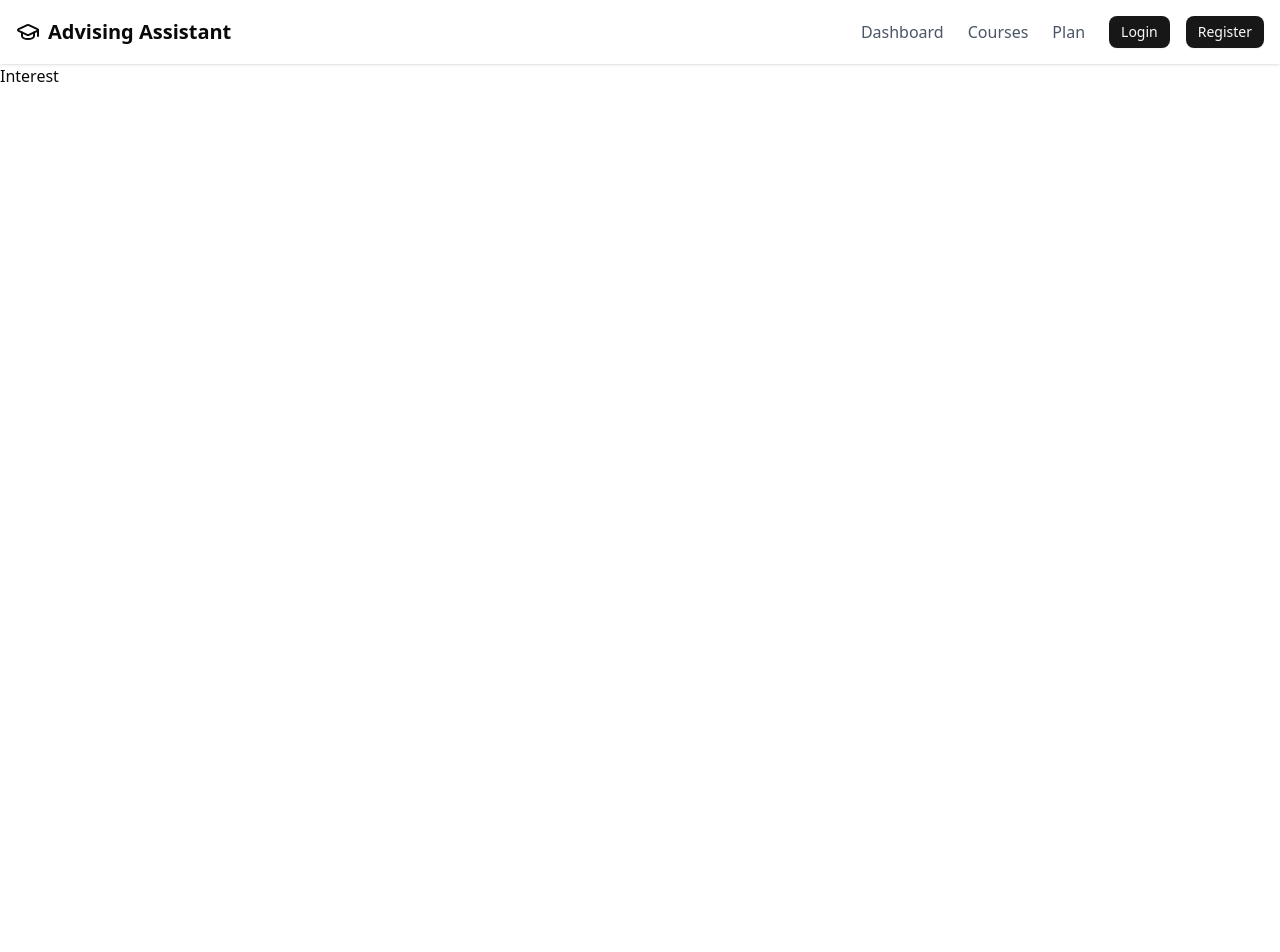
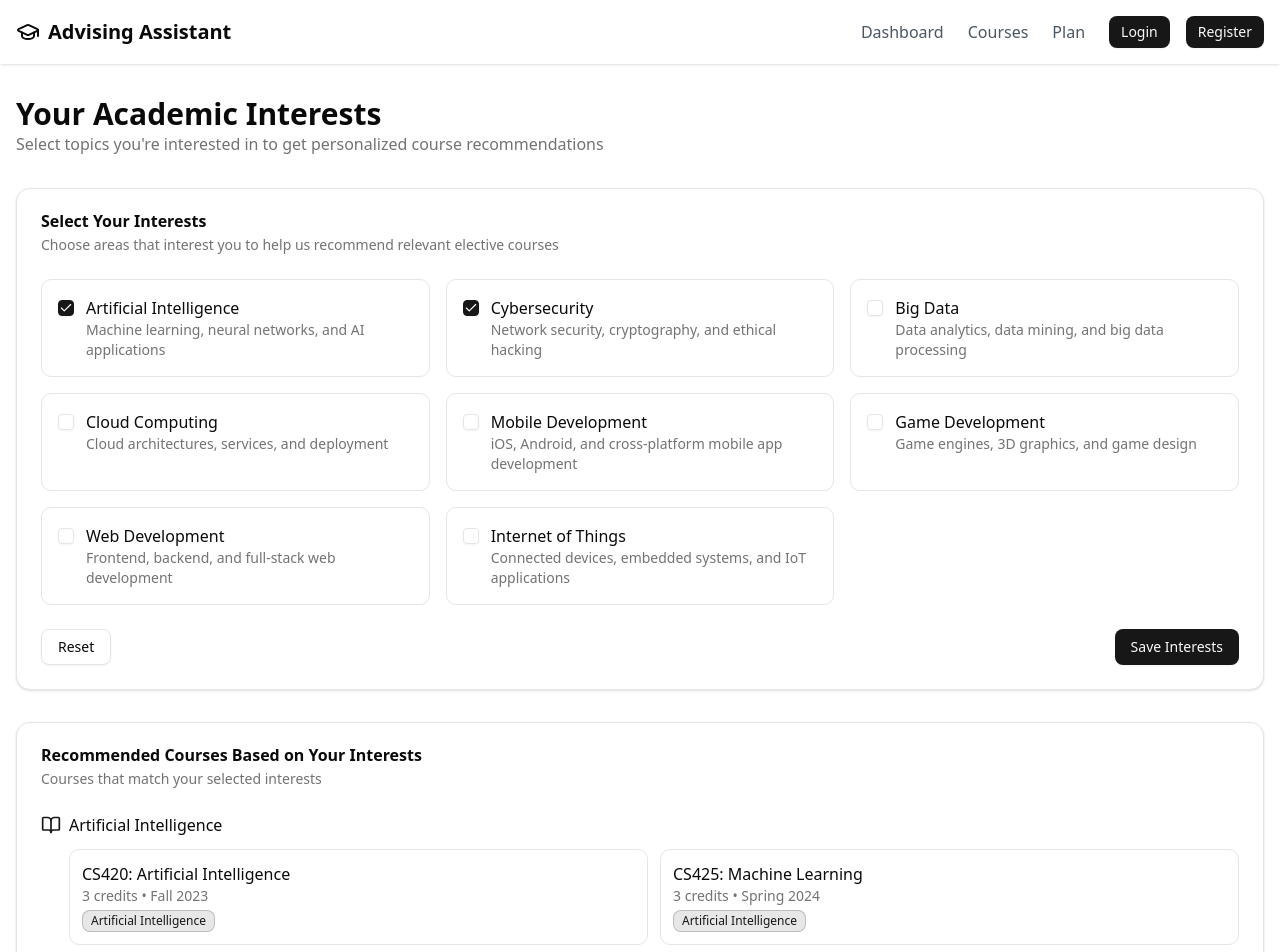
Before and after one commit to yelishgiri/CSC414-AdvisingAssitant, a Next.js app in the folder advising-assistant/: page /interests in a window 1280 px wide. Shown: the top 952 px of the page. Before the commit the page ends 800 px from the top, so only its background shows below. Built offline with nearby package versions, Linux system fonts and the light colour scheme.

Commit message:
Add The Interest Page To The Advising Assistant

```diff
--- a/advising-assistant/src/app/interests/page.js
+++ b/advising-assistant/src/app/interests/page.js
@@ -1,7 +1,230 @@
-export default function Interest() {
+"use client";
+
+import { useState, useEffect } from "react";
+import {
+  Card,
+  CardContent,
+  CardDescription,
+  CardFooter,
+  CardHeader,
+  CardTitle,
+} from "@/components/ui/card";
+import { Button } from "@/components/ui/button";
+import { Checkbox } from "@/components/ui/checkbox";
+import { Badge } from "@/components/ui/badge";
+import { Alert, AlertDescription, AlertTitle } from "@/components/ui/alert";
+import { CheckCircle2, BookOpen } from "lucide-react";
+import {
+  fetchStudentData,
+  fetchInterestAreas,
+  updateStudentInterests,
+} from "@/lib/api";
+
+export default function InterestsPage() {
+  const [studentData, setStudentData] = useState(null);
+  const [interestAreas, setInterestAreas] = useState([]);
+  const [selectedInterests, setSelectedInterests] = useState([]);
+  const [loading, setLoading] = useState(true);
+  const [saving, setSaving] = useState(false);
+  const [savedSuccess, setSavedSuccess] = useState(false);
+
+  useEffect(() => {
+    const loadData = async () => {
+      try {
+        const student = await fetchStudentData("student123");
+        setStudentData(student);
+        setSelectedInterests(student.interests);
+
+        const areas = await fetchInterestAreas();
+        setInterestAreas(areas);
+      } catch (error) {
+        console.error("Failed to load data:", error);
+      } finally {
+        setLoading(false);
+      }
+    };
+
+    loadData();
+  }, []);
+
+  const handleInterestToggle = (interest) => {
+    setSelectedInterests((prev) =>
+      prev.includes(interest)
+        ? prev.filter((i) => i !== interest)
+        : [...prev, interest]
+    );
+  };
+
+  const handleSaveInterests = async () => {
+    if (!studentData) return;
+
+    setSaving(true);
+    try {
+      await updateStudentInterests("student123", selectedInterests);
+      setSavedSuccess(true);
+      setTimeout(() => setSavedSuccess(false), 3000);
+    } catch (error) {
+      console.error("Failed to save interests:", error);
+    } finally {
+      setSaving(false);
+    }
+  };
+
+  if (loading) {
     return (
-      <div className="">
-        Interest
+      <div className="flex justify-center items-center h-screen">
+        <div className="animate-spin rounded-full h-12 w-12 border-b-2 border-primary"></div>
       </div>
     );
   }
+
+  if (!studentData || !interestAreas.length) {
+    return (
+      <div className="container mx-auto px-4 py-8">
+        <Card>
+          <CardContent className="pt-6">
+            <p className="text-center">
+              Failed to load data. Please try again later.
+            </p>
+            <Button
+              className="mt-4 mx-auto block"
+              onClick={() => window.location.reload()}
+            >
+              Retry
+            </Button>
+          </CardContent>
+        </Card>
+      </div>
+    );
+  }
+
+  return (
+    <div className="container mx-auto px-4 py-8">
+      <div className="flex flex-col md:flex-row justify-between items-start md:items-center mb-8">
+        <div>
+          <h1 className="text-3xl font-bold">Your Academic Interests</h1>
+          <p className="text-muted-foreground">
+            Select topics you're interested in to get personalized course
+            recommendations
+          </p>
+        </div>
+      </div>
+
+      {savedSuccess && (
+        <Alert className="mb-6 bg-green-50 border-green-200">
+          <CheckCircle2 className="h-4 w-4 text-green-600" />
+          <AlertTitle className="text-green-800">Success</AlertTitle>
+          <AlertDescription className="text-green-700">
+            Your interests have been updated successfully.
+          </AlertDescription>
+        </Alert>
+      )}
+
+      <Card className="mb-8">
+        <CardHeader>
+          <CardTitle>Select Your Interests</CardTitle>
+          <CardDescription>
+            Choose areas that interest you to help us recommend relevant
+            elective courses
+          </CardDescription>
+        </CardHeader>
+        <CardContent>
+          <div className="grid grid-cols-1 md:grid-cols-2 lg:grid-cols-3 gap-4">
+            {interestAreas.map((area) => (
+              <div
+                key={area.id}
+                className="flex items-start space-x-3 p-4 border rounded-lg"
+              >
+                <Checkbox
+                  id={`interest-${area.id}`}
+                  checked={selectedInterests.includes(area.name)}
+                  onCheckedChange={() => handleInterestToggle(area.name)}
+                  className="mt-1"
+                />
+                <div>
+                  <label
+                    htmlFor={`interest-${area.id}`}
+                    className="font-medium cursor-pointer"
+                  >
+                    {area.name}
+                  </label>
+                  <p className="text-sm text-muted-foreground">
+                    {area.description}
+                  </p>
+                </div>
+              </div>
+            ))}
+          </div>
+        </CardContent>
+        <CardFooter className="flex justify-between">
+          <Button
+            variant="outline"
+            onClick={() => setSelectedInterests(studentData.interests)}
+          >
+            Reset
+          </Button>
+          <Button onClick={handleSaveInterests} disabled={saving}>
+            {saving ? "Saving..." : "Save Interests"}
+          </Button>
+        </CardFooter>
+      </Card>
+
+      <Card>
+        <CardHeader>
+          <CardTitle>Recommended Courses Based on Your Interests</CardTitle>
+          <CardDescription>
+            Courses that match your selected interests
+          </CardDescription>
+        </CardHeader>
+        <CardContent>
+          {selectedInterests.length === 0 ? (
+            <p className="text-center py-4 text-muted-foreground">
+              Select interests above to see recommended courses.
+            </p>
+          ) : (
+            <div className="space-y-4">
+              {selectedInterests.map((interest) => {
+                const matchingCourses = studentData.interestBasedCourses.filter(
+                  (course) => course.interestArea === interest
+                );
+
+                return matchingCourses.length > 0 ? (
+                  <div key={interest} className="space-y-3">
+                    <h3 className="font-medium flex items-center">
+                      <BookOpen className="h-5 w-5 mr-2 text-primary" />
+                      {interest}
+                    </h3>
+                    <div className="grid grid-cols-1 md:grid-cols-2 gap-3 pl-7">
+                      {matchingCourses.map((course) => (
+                        <div key={course.id} className="p-3 border rounded-lg">
+                          <h4 className="font-medium">
+                            {course.code}: {course.name}
+                          </h4>
+                          <p className="text-sm text-muted-foreground">
+                            {course.credits} credits • {course.availability}
+                          </p>
+                          <Badge className="mt-1 bg-primary/10 hover:bg-primary/20 text-primary border-primary/20">
+                            {course.interestArea}
+                          </Badge>
+                        </div>
+                      ))}
+                    </div>
+                  </div>
+                ) : null;
+              })}
+
+              {!studentData.interestBasedCourses.some((course) =>
+                selectedInterests.includes(course.interestArea)
+              ) && (
+                <p className="text-center py-4 text-muted-foreground">
+                  No courses matching your selected interests are available for
+                  the upcoming semester.
+                </p>
+              )}
+            </div>
+          )}
+        </CardContent>
+      </Card>
+    </div>
+  );
+}
--- a/advising-assistant/src/app/plan/page.js
+++ b/advising-assistant/src/app/plan/page.js
@@ -79,7 +79,6 @@ export default function DegreePlanPage() {
     (completedCredits / totalCredits) * 100
   );
 
-  // Helper function to check if a course is completed
   const isCourseCompleted = (courseCode) => {
     return completedCourses.some((course) => course.code === courseCode);
   };
```
